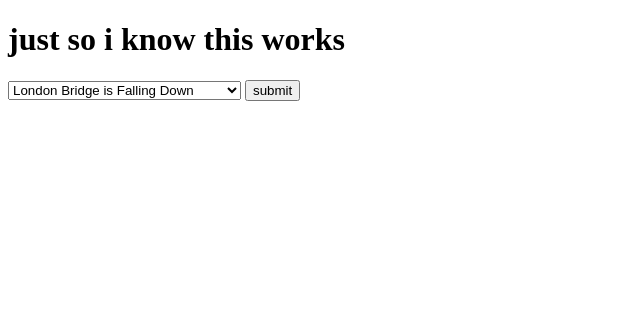
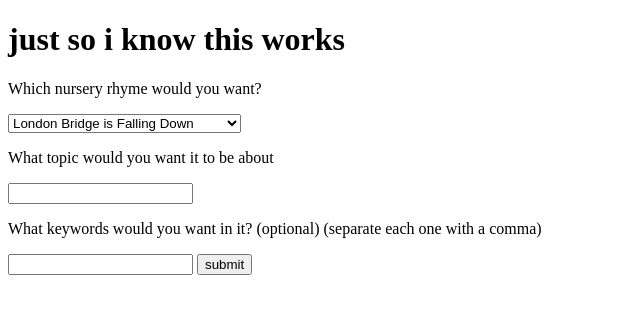
Before and after one commit to Roma637/lyriclearn, a Flask app: page / in a window 1280 px wide. Shown: the top 314 px of the page, without its empty margins (0-640 px from the left). Run offline with Flask 3, Linux system fonts and the light colour scheme.

Commit message:
getting closer

```diff
--- /dev/null
+++ b/webapp/gpt3_request.py
@@ -0,0 +1,52 @@
+import os
+import openai
+import wandb
+
+os.environ['OPENAI_API_KEY'] = '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'
+
+openai.api_key= os.getenv('OPENAI_API_KEY')
+
+run = wandb.init(project='GPT-3 in Python')
+prediction_table = wandb.Table(columns=["prompt", "completion"])
+
+rhymes_instructions = {
+    'london':"london bridge is falling down",
+    'twinkle':"twinkle twinkle littne star",
+    'ants':"the ants go marching one by one",
+    'frere':"frere jacques",
+    'weasel':"pop goes the weasel"
+    }
+
+def ask_gpt(rhyme, topic, keywords):
+
+    print("HI.")
+
+    gpt_prompt = "write lyrics about " + topic + " that can be set to the nursery rhyme " + rhyme
+
+    if len(keywords)>0:
+        gpt_prompt.append(". ensure it includes these keywords: ")
+        for kw in keywords:
+            gpt_prompt.append(kw+", ")
+        gpt_prompt = gpt_prompt[-2:]
+
+    print("====================")
+    print(gpt_prompt)
+
+    response = openai.Completion.create(
+        engine="text-davinci-002", #the most capable variation of GPT-3
+        prompt=gpt_prompt,
+        temperature=0.5, #randomness
+        max_tokens=256,
+        top_p=1.0,
+        frequency_penalty=0.0,
+        presence_penalty=0.0
+    )
+
+    gpt_response = response['choices'][0]['text']
+    print(gpt_response)
+    prediction_table.add_data(gpt_prompt, gpt_response)
+
+    wandb.log({'predictions':prediction_table})
+    wandb.finish()
+
+    return gpt_response
--- a/webapp/server.py
+++ b/webapp/server.py
@@ -1,10 +1,18 @@
 from flask import Flask, request, render_template
+from gpt3_request import *
 
 app = Flask(__name__)
 
-@app.route("/")
+@app.route("/", methods=['GET', 'POST'])
 def home():
-    return render_template('index.html')
+    if request.method=='POST':
+        rhyme = request.form['nursery_rhyme']
+        topic = request.form['topic']
+        keywords = request.form['keywords']
+        response = ask_gpt = (rhyme, topic, keywords)
+        return(response)
+    else:
+        return render_template('index.html')
 
 if __name__=="__main__":
     app.run()
--- a/webapp/templates/index.html
+++ b/webapp/templates/index.html
@@ -6,9 +6,11 @@
 <body>
     <h1>just so i know this works</h1>
 
-    <form action="/response" method="post">
+    <form method="post">
 
-        <select name="nursery_rhyme" id="nursery_rhyme" value="which nursery rhyme do you want?">
+        <p>Which nursery rhyme would you want?</p>
+
+        <select name="nursery_rhyme" id="nursery_rhyme">
             <option value="london"> London Bridge is Falling Down</option>
             <option value="twinkle"> Twinkle Twinkle Little Star</option>
             <option value="ants"> The Ants are Marching One by One</option>
@@ -16,6 +18,14 @@
             <option value="weasel"> Pop Goes The Weasel</option>
         </select>
 
+        <p>What topic would you want it to be about</p>
+
+        <input type="text" name="topic" id="topic">
+
+        <p>What keywords would you want in it? (optional) (separate each one with a comma)</p>
+
+        <input type="text" name="keywords" id="keywords">
+
         <button type="submit">submit</button>
 
     </form>
```
